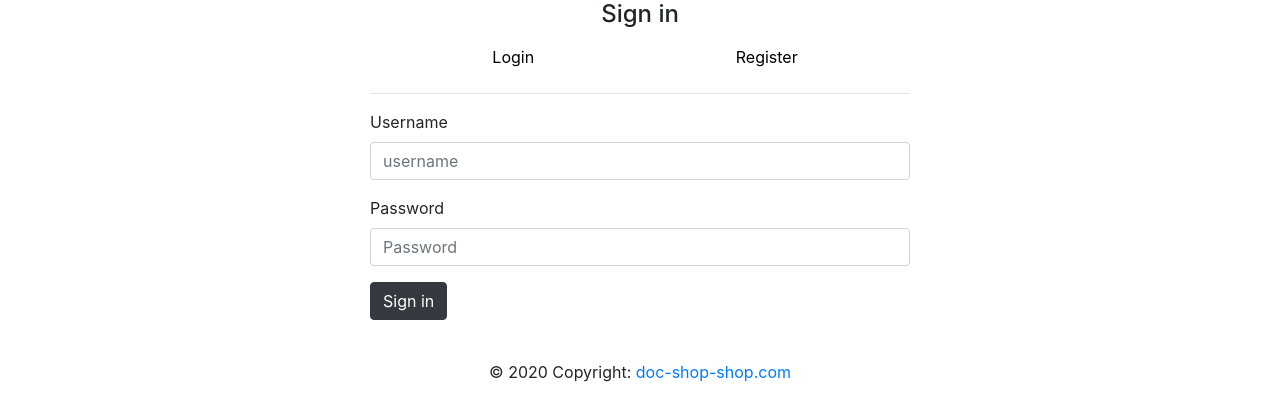
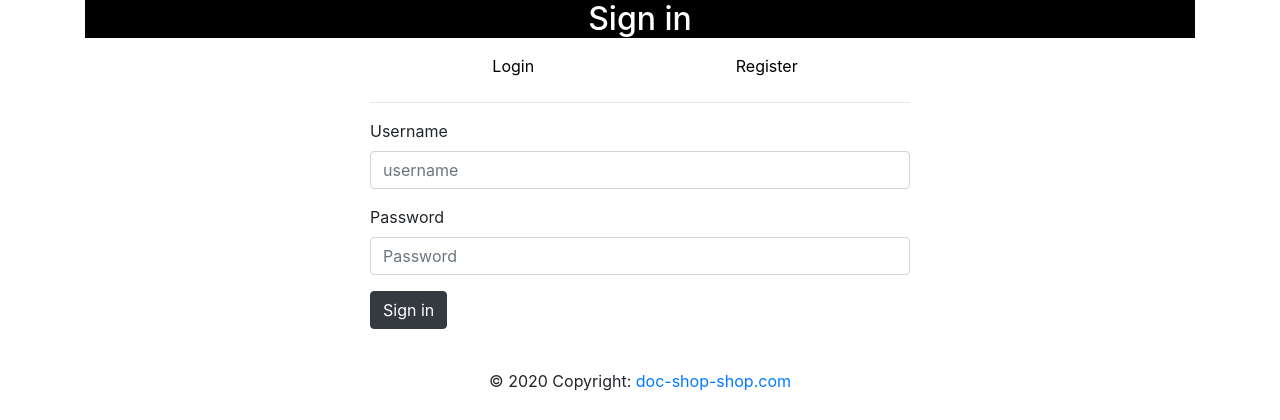
Before and after one commit to code-10/SHOP-QUEST, a PHP site: page /sign_in/sign_in.php?signinwhich=1 in a window 1280 px wide. Shown: the part 56-476 px from the top of the page. Run offline with PHP 8.4, Linux system fonts and the light colour scheme; the visitor is signed in with stand-in values (Sample User, id 1); data that the repository does not hold is empty.

Commit message:
Update sign_in.php

```diff
--- a/sign_in/sign_in.php
+++ b/sign_in/sign_in.php
@@ -23,7 +23,7 @@
   <!--heading-->
 	<div class="container">
 		<div class="text-center">
-			<h4>Sign in</h4>
+			<h2 style="color:white;background-color:black;">Sign in</h2>
 		</div>
 	</div>
 
```
